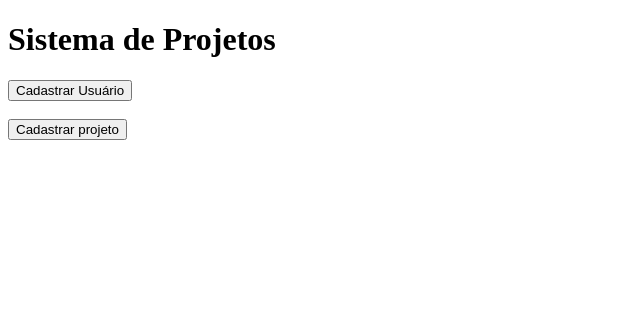
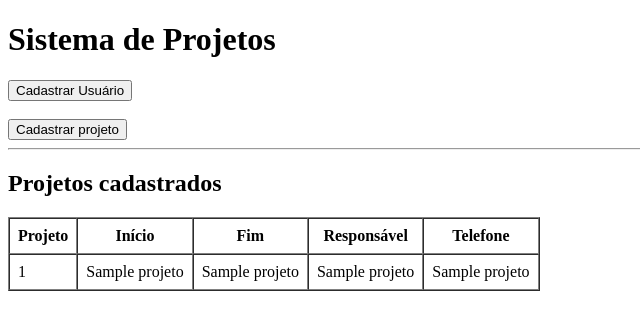
Before and after one commit to EnzoRochaV/Projeto-estagio-Sensedia, a Flask app: template templates/index.html in a window 1280 px wide. Shown: the top 330 px of the page, without its empty margins (0-640 px from the left). Run offline with Flask 3, Linux system fonts and the light colour scheme; the template is opened without the code that fills it: most values are stand-ins (such as "Sample title", 1, 10 or a date in 2020).

Commit message:
home lista projetos com responsaveis

```diff
--- a/app.py
+++ b/app.py
@@ -1,29 +1,31 @@
 import sqlite3
-
-from flask import Flask, render_template, request
+from flask import Flask, render_template, request, redirect, url_for
 
 app = Flask(__name__)
 
 con = sqlite3.connect("sistema.db")
 cursor = con.cursor()
 
-
+# tabela de usuario SQL
 cursor.execute("""
 CREATE TABLE IF NOT EXISTS usuario (
     id INTEGER PRIMARY KEY AUTOINCREMENT,
     nome TEXT,
     telefone TEXT,
-    data_nascimento TEXT
+    data_nascimento TEXT,
+    CONSTRAINT usuario_unico UNIQUE (nome, telefone, data_nascimento)
 )
 """)
 
+# tabela de projeto SQL
 cursor.execute("""
 CREATE TABLE IF NOT EXISTS projeto (
     id INTEGER PRIMARY KEY AUTOINCREMENT,
-    nome_do_projeto TEXT,
+    nome_projeto TEXT,
     data_inicio TEXT,
     data_fim TEXT,
     usuario_id INTEGER,
+    CONSTRAINT projeto_unico UNIQUE (nome_projeto),
     FOREIGN KEY (usuario_id) REFERENCES usuario(id)
 )
 """)
@@ -31,25 +33,41 @@ CREATE TABLE IF NOT EXISTS projeto (
 con.commit()
 con.close()
 
-#função para verificar a existencia de usuarios antes do cadastro de projetos
+
 def existe_usuario():
     con = sqlite3.connect("sistema.db")
     cursor = con.cursor()
-
     cursor.execute("SELECT COUNT(*) FROM usuario")
     total = cursor.fetchone()[0]
+    con.close()
+    return total > 0
 
+
+# rota homepage
+@app.route("/")
+def home():
+    con = sqlite3.connect("sistema.db")
+    cursor = con.cursor()
+
+    cursor.execute("""
+        SELECT
+            p.nome_projeto,
+            p.data_inicio,
+            p.data_fim,
+            u.nome,
+            u.telefone
+        FROM projeto p
+        JOIN usuario u ON p.usuario_id = u.id
+        ORDER BY p.id DESC
+    """)
+
+    projetos = cursor.fetchall()
     con.close()
 
-    return total > 0
+    msg = request.args.get("msg")
+    return render_template("index.html", projetos=projetos, msg=msg)
 
-#rota flask para homepage
-@app.route("/")
-def home():
-    return render_template("index.html")
-
-
-#rota flask para cadastro de ususarios
+#rota de cadastro de usuario
 @app.route("/usuarios", methods=["GET", "POST"])
 def cadastro_usuario():
     if request.method == "POST":
@@ -64,26 +82,27 @@ def cadastro_usuario():
         con = sqlite3.connect("sistema.db")
         cursor = con.cursor()
 
-        cursor.execute(
-            "INSERT INTO usuario (nome, telefone, data_nascimento) VALUES (?, ?, ?)",
-            (nome, data, telefone)
-        )
+        try:
+            cursor.execute(
+                "INSERT INTO usuario (nome, telefone, data_nascimento) VALUES (?, ?, ?)",
+                (nome, telefone, data)
+            )
+            con.commit()
+            con.close()
+            return redirect(url_for("home", msg="usuario_ok"))
 
-        con.commit()
-        con.close()
-
-        return "Usuario cadastrado com sucesso"
-
+        except sqlite3.IntegrityError:
+            con.close()
+            return redirect(url_for("home", msg="usuario_duplicado"))
 
     return render_template("cadastro_usuario.html")
 
-
-#rota flask para cadastro de projeto
+#rota de cadastro de projeto
 @app.route("/projetos", methods=["GET", "POST"])
 def cadastro_projeto():
-
     if not existe_usuario():
         return "Para cadastrar um projeto, é necessário cadastrar um usuário primeiro."
+
 
     con = sqlite3.connect("sistema.db")
     cursor = con.cursor()
@@ -92,7 +111,7 @@ def cadastro_projeto():
     con.close()
 
     if request.method == "POST":
-        nome = request.form.get("nome_do_projeto")
+        nome_projeto = request.form.get("nome_projeto")
         data_inicial = request.form.get("data_inicio")
         data_final = request.form.get("data_final")
         usuario_id = request.form.get("usuario_id")
@@ -102,22 +121,22 @@ def cadastro_projeto():
 
         con = sqlite3.connect("sistema.db")
         cursor = con.cursor()
-        cursor.execute(
-            "INSERT INTO projeto (nome_do_projeto, data_inicio, data_fim, usuario_id) VALUES (?, ?, ?, ?)",
-            (nome, data_inicial, data_final, usuario_id)
-        )
-        con.commit()
-        con.close()
 
-        return "Projeto cadastrado com sucesso"
+        try:
+            cursor.execute(
+                "INSERT INTO projeto (nome_projeto, data_inicio, data_fim, usuario_id) VALUES (?, ?, ?, ?)",
+                (nome_projeto, data_inicial, data_final, usuario_id)
+            )
+            con.commit()
+            con.close()
+            return redirect(url_for("home", msg="projeto_ok"))
+
+        except sqlite3.IntegrityError:
+            con.close()
+            return redirect(url_for("home", msg="projeto_duplicado"))
 
     return render_template("cadastro_projeto.html", usuarios=usuarios)
 
 
-
-
-
-
-
 if __name__ == "__main__":
     app.run(debug=True)
--- a/templates/cadastro_projeto.html
+++ b/templates/cadastro_projeto.html
@@ -10,7 +10,7 @@
     <form method="post">
 
         <label>Nome do projeto:</label><br>
-        <input type="text" name="nome_do_projeto"><br><br>
+        <input type="text" name="nome_projeto"><br><br>
 
         <label>Data de inicio:</label><br>
         <input type="date" name="data_inicio"><br><br>
--- a/templates/index.html
+++ b/templates/index.html
@@ -3,7 +3,26 @@
 <head>
     <title>Pagina inicial</title>
 </head>
+
 <body>
+
+{% if msg == "usuario_ok" %}
+<script>
+alert("Usuário cadastrado com sucesso!");
+</script>
+{% elif msg == "usuario_duplicado" %}
+<script>
+alert("Usuário já cadastrado.");
+</script>
+{% elif msg == "projeto_ok" %}
+<script>
+alert("Projeto cadastrado com sucesso!");
+</script>
+{% elif msg == "projeto_duplicado" %}
+<script>
+alert("Projeto já cadastrado.");
+</script>
+{% endif %}
 
 <h1>Sistema de Projetos</h1>
 
@@ -17,5 +36,33 @@
     <button>Cadastrar projeto</button>
 </a>
 
+<hr>
+
+<h2>Projetos cadastrados</h2>
+
+{% if projetos and projetos|length > 0 %}
+    <table border="1" cellpadding="8" cellspacing="0">
+        <tr>
+            <th>Projeto</th>
+            <th>Início</th>
+            <th>Fim</th>
+            <th>Responsável</th>
+            <th>Telefone</th>
+        </tr>
+
+        {% for p in projetos %}
+        <tr>
+            <td>{{ p[0] }}</td>
+            <td>{{ p[1] }}</td>
+            <td>{{ p[2] }}</td>
+            <td>{{ p[3] }}</td>
+            <td>{{ p[4] }}</td>
+        </tr>
+        {% endfor %}
+    </table>
+{% else %}
+    <p>Nenhum projeto cadastrado ainda.</p>
+{% endif %}
+
 </body>
 </html>
```
Also changed, not shown: sistema.db. Lines whose indentation alone changed are shown as unchanged.
